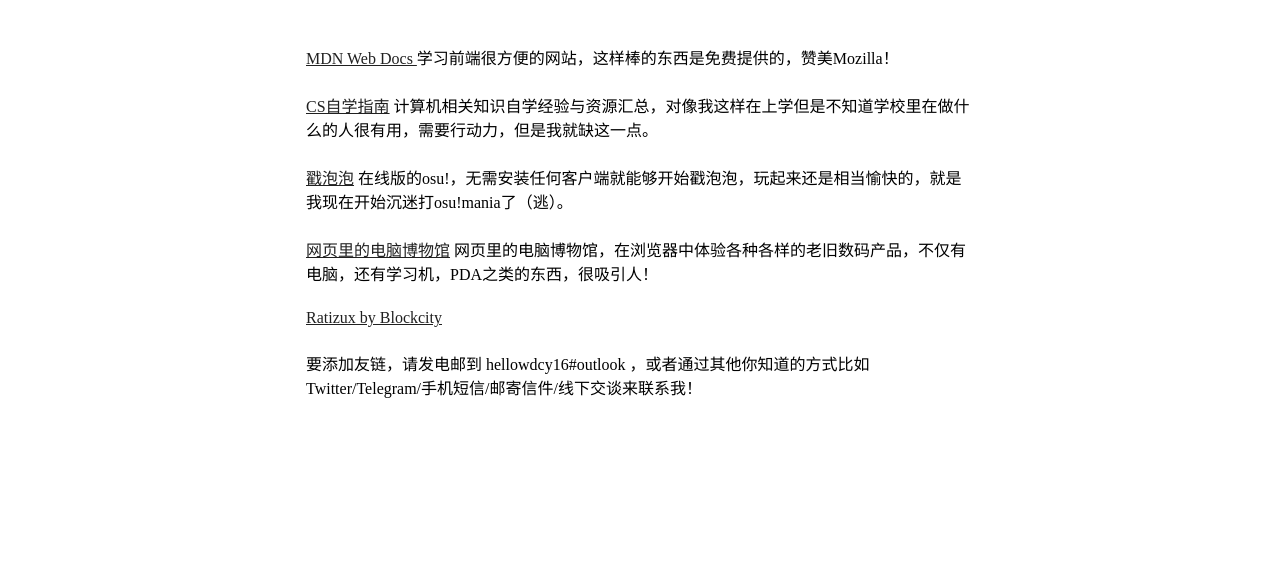
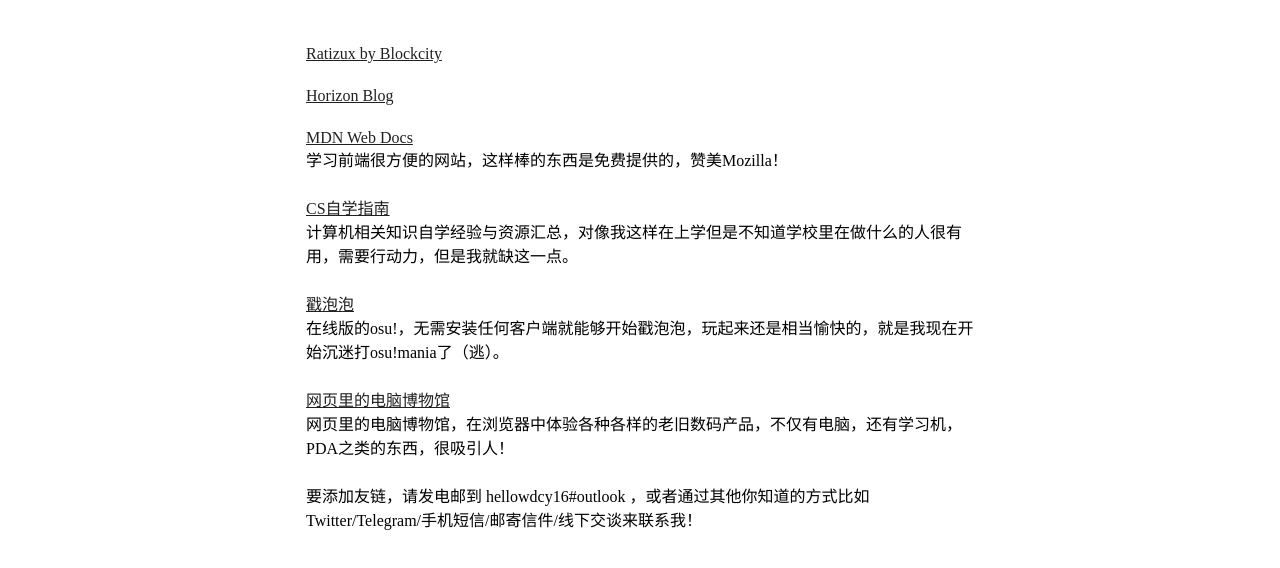
Before and after one commit to kit0444/kit0444.github.io, a plain HTML site: page links.html in a window 1280 px wide. Shown: the part 218-786 px from the top of the page. Drawn offline with Linux system fonts and the light colour scheme.

Commit message:
feat: links updated

```diff
--- a/links.html
+++ b/links.html
@@ -40,26 +40,29 @@
   </hgroup>
 </header>
 <main>
-
 <p>
-  <a href="https://developer.mozilla.org/"> MDN Web Docs </a>
+  <a href="https://ratizux.github.io/"> Ratizux by Blockcity </a><br/>
+</p>
+<p>
+  <a href="https://horizonchaser.github.io/"> Horizon Blog </a><br/>
+</p>
+<p>
+  <a href="https://developer.mozilla.org/"> MDN Web Docs </a><br/>
   学习前端很方便的网站，这样棒的东西是免费提供的，赞美Mozilla！
 </p>
 <p>
-  <a href="https://csdiy.wiki/">CS自学指南</a>
+  <a href="https://csdiy.wiki/">CS自学指南</a><br/>
   计算机相关知识自学经验与资源汇总，对像我这样在上学但是不知道学校里在做什么的人很有用，需要行动力，但是我就缺这一点。
 </p>
 <p>
-  <a href="http://osugame.online/">戳泡泡</a>
+  <a href="http://osugame.online/">戳泡泡</a><br/>
   在线版的osu!，无需安装任何客户端就能够开始戳泡泡，玩起来还是相当愉快的，就是我现在开始沉迷打osu!mania了（逃）。
 </p>
 <p>
-  <a href="https://www.compumuseum.com/">网页里的电脑博物馆</a>
+  <a href="https://www.compumuseum.com/">网页里的电脑博物馆</a><br/>
   网页里的电脑博物馆，在浏览器中体验各种各样的老旧数码产品，不仅有电脑，还有学习机，PDA之类的东西，很吸引人！
 </p>
-<p>
-  <a href="https://ratizux.github.io/"> Ratizux by Blockcity </a>
-</p>
+
 <p>
   要添加友链，请发电邮到 hellowdcy16#outlook ，或者通过其他你知道的方式比如Twitter/Telegram/手机短信/邮寄信件/线下交谈来联系我！
 </p>
```
